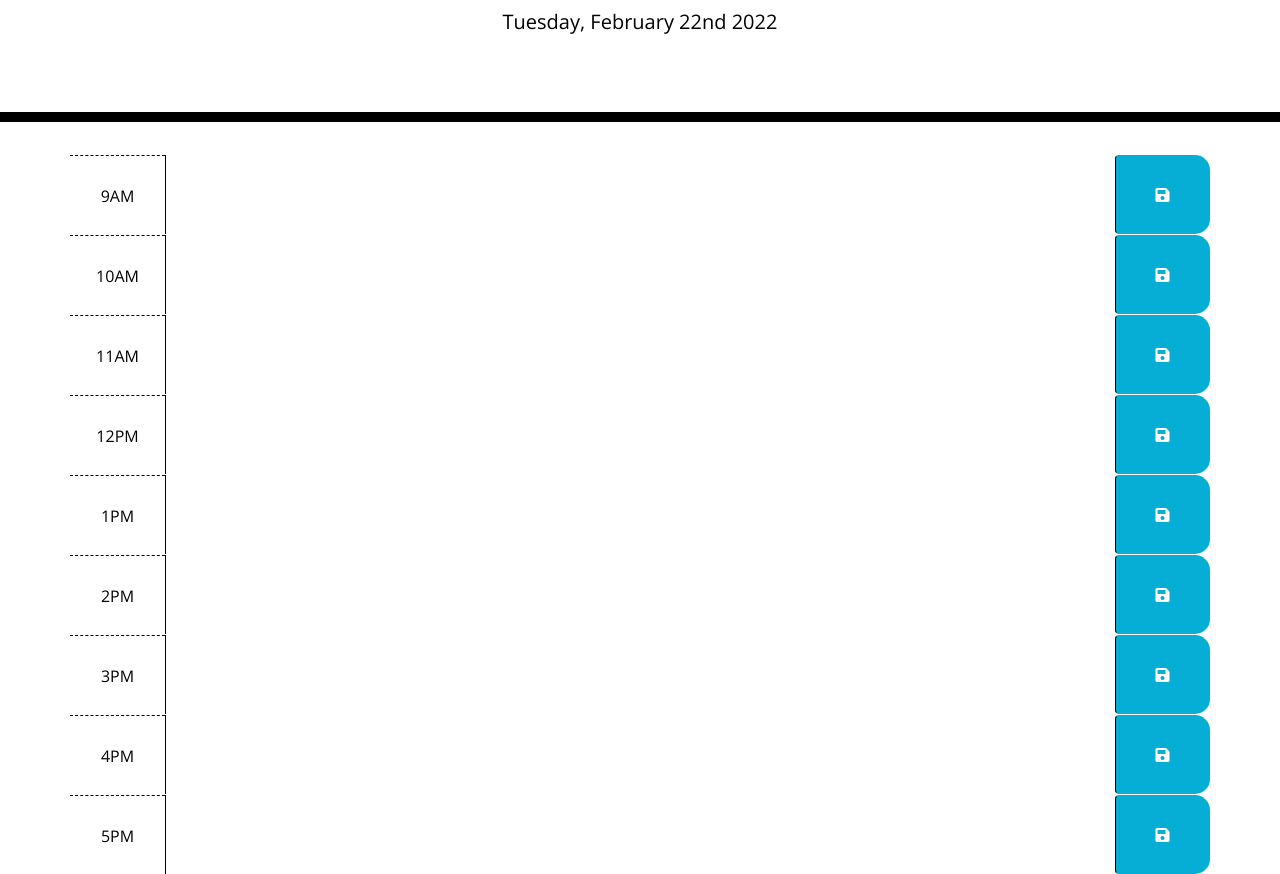
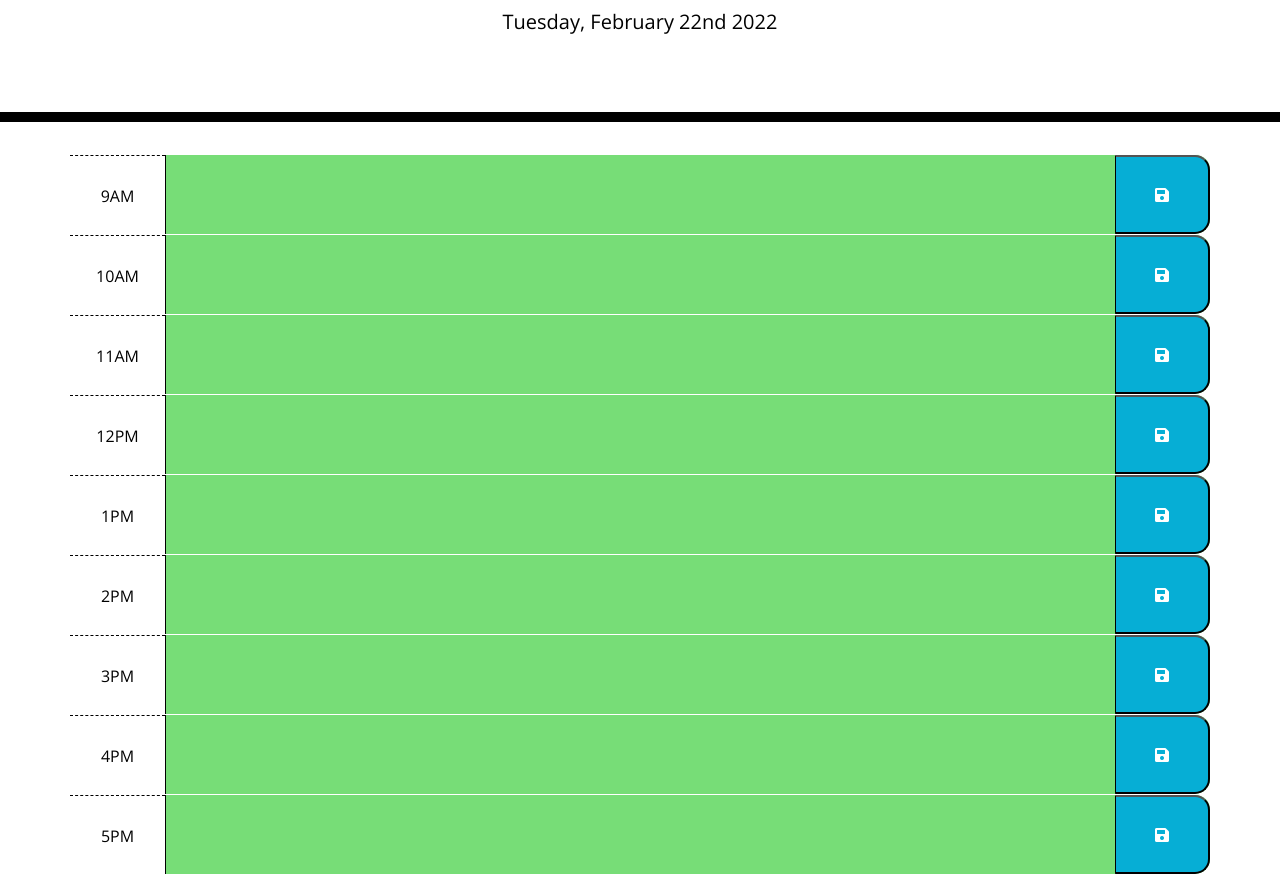
Before and after one commit to vidurham/workday-scheduler, a plain HTML site: page Develop/index.html in a window 1280 px wide. Shown: the part 182-1056 px from the top of the page. Drawn offline with nearby package versions, Linux system fonts and the light colour scheme.

Commit message:
added color effects with time

```diff
--- a/Develop/index.html
+++ b/Develop/index.html
@@ -35,7 +35,7 @@
           9AM
         </div>
         <textarea class="col-md-10 description"></textarea>
-        <button class="btn saveBtn col-md-1"><i class="fas fa-save"></i></button>
+        <button class="saveBtn col-md-1"><i class="fas fa-save"></i></button>
       </div>
 
       <div class= "row time-block" id="10">
@@ -43,7 +43,7 @@
           10AM
         </div>
         <textarea class="col-md-10 description"></textarea>
-        <button class="btn saveBtn col-md-1"><i class="fas fa-save"></i></button>
+        <button class="saveBtn col-md-1"><i class="fas fa-save"></i></button>
       </div>
 
       <div class= "row time-block" id="11">
@@ -51,7 +51,7 @@
           11AM
         </div>
         <textarea class="col-md-10 description"></textarea>
-        <button class="btn saveBtn col-md-1"><i class="fas fa-save"></i></button>
+        <button class="saveBtn col-md-1"><i class="fas fa-save"></i></button>
       </div>
 
       <div class= "row time-block" id="12">
@@ -59,7 +59,7 @@
           12PM
         </div>
         <textarea class="col-md-10 description"></textarea>
-        <button class="btn saveBtn col-md-1"><i class="fas fa-save"></i></button>
+        <button class="saveBtn col-md-1"><i class="fas fa-save"></i></button>
       </div>
 
       <div class= "row time-block" id="13">
@@ -67,7 +67,7 @@
           1PM
         </div>
         <textarea class="col-md-10 description"></textarea>
-        <button class="btn saveBtn col-md-1"><i class="fas fa-save"></i></button>
+        <button class="saveBtn col-md-1"><i class="fas fa-save"></i></button>
       </div>
 
       <div class= "row time-block" id="14">
@@ -75,7 +75,7 @@
           2PM
         </div>
         <textarea class="col-md-10 description"></textarea>
-        <button class="btn saveBtn col-md-1"><i class="fas fa-save"></i></button>
+        <button class="saveBtn col-md-1"><i class="fas fa-save"></i></button>
       </div>
 
       <div class= "row time-block" id="15">
@@ -83,7 +83,7 @@
           3PM
         </div>
         <textarea class="col-md-10 description"></textarea>
-        <button class="btn saveBtn col-md-1"><i class="fas fa-save"></i></button>
+        <button class="saveBtn col-md-1"><i class="fas fa-save"></i></button>
       </div>
 
       <div class= "row time-block" id="16">
@@ -91,7 +91,7 @@
           4PM
         </div>
         <textarea class="col-md-10 description"></textarea>
-        <button class="btn saveBtn col-md-1"><i class="fas fa-save"></i></button>
+        <button class="saveBtn col-md-1"><i class="fas fa-save"></i></button>
       </div>
 
       <div class= "row time-block" id="17">
@@ -99,7 +99,7 @@
           5PM
         </div>
         <textarea class="col-md-10 description"></textarea>
-        <button class="btn saveBtn col-md-1"><i class="fas fa-save"></i></button>
+        <button class="saveBtn col-md-1"><i class="fas fa-save"></i></button>
       </div>
     </div>
 
--- a/Develop/script.js
+++ b/Develop/script.js
@@ -17,3 +17,25 @@ $(".saveBtn").on("click", function() {
     console.log(time, text);
     localStorage.setItem(time, text);
 });
+
+var background = function() {
+    var currentHour = moment().hours();
+    $(".time-block").each(function() {
+        var timeId = parseInt($(this).attr("id"));
+        if (timeId < currentHour) {
+            $(this).addClass("past");
+        }
+        else if (timeId === currentHour) {
+            $(this).removeClass("past");
+            $(this).removeClass("future");
+            $(this).addClass("present");
+        }
+        else {
+            $(this).removeClass("past");
+            $(this).removeClass("present");
+            $(this).addClass("future");
+        }
+    })
+}
+
+background()
```
